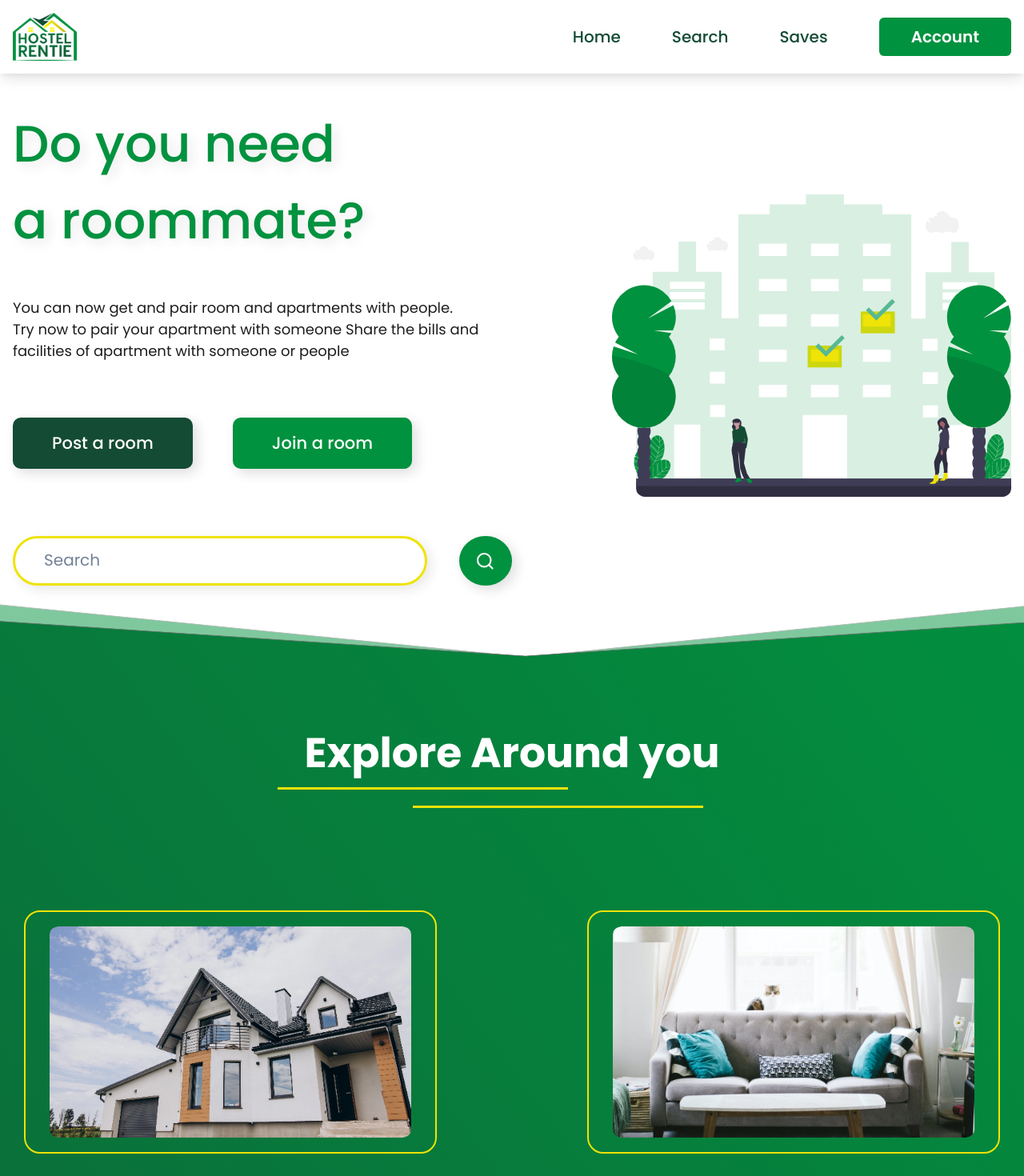
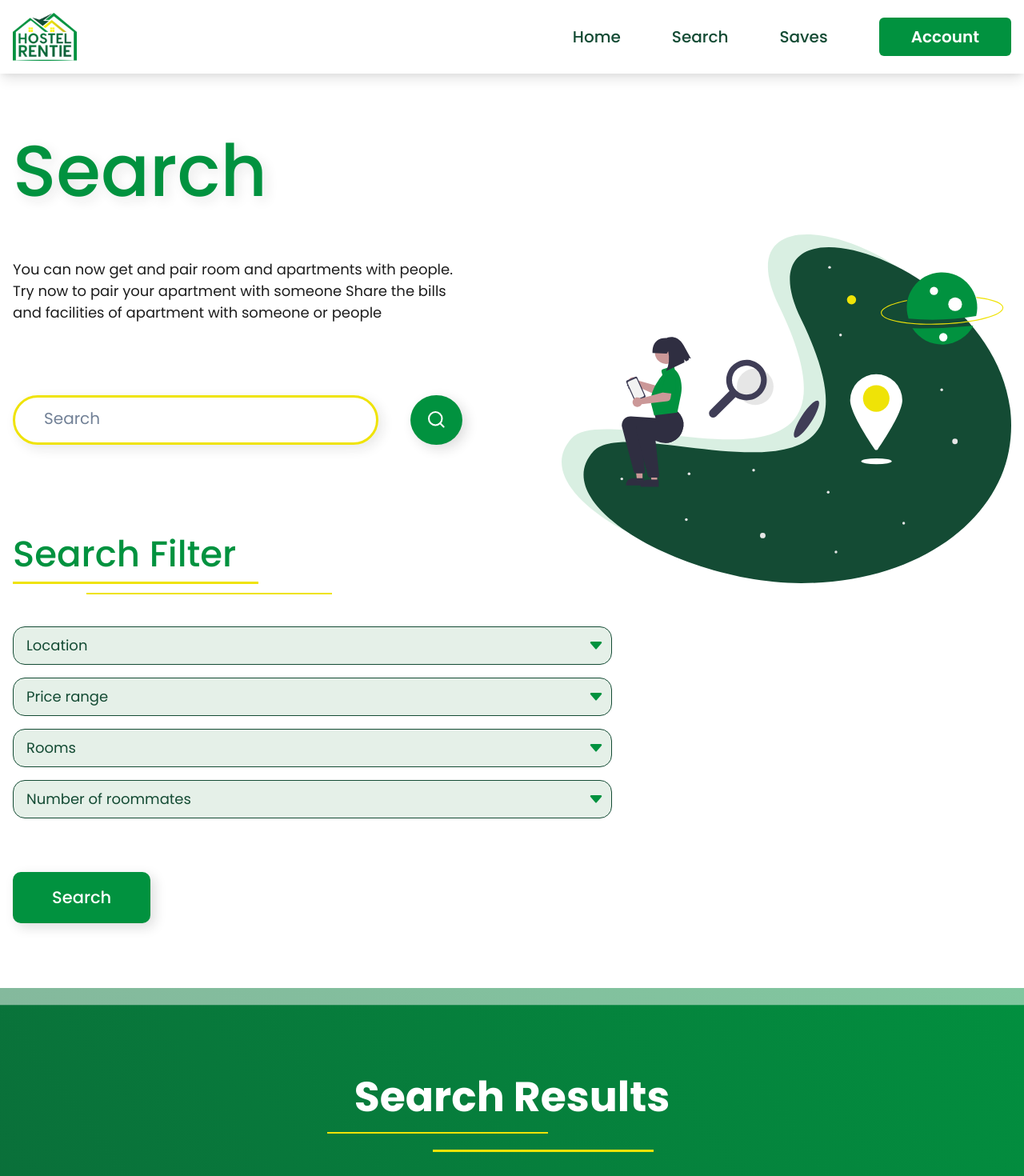
Before and after one commit to Kennyking100/hostel-rentie-v2, a React (Create React App) app: page / in a window 1280 px wide. Shown: the top 1470 px of the page at 80% size. Built offline with nearby package versions, Linux system fonts and the light colour scheme.

Commit message:
added search page

```diff
--- a/src/App.tsx
+++ b/src/App.tsx
@@ -1,10 +1,12 @@
 import React from "react";
 import HomePage from "./components/Home";
+import SearchPage from "./components/Search";
 
 function App() {
   return (
     <>
-      <HomePage />
+      {/* <HomePage /> */}
+      <SearchPage />
     </>
   );
 }
--- a/src/components/Home/Hero/Hero.tsx
+++ b/src/components/Home/Hero/Hero.tsx
@@ -22,12 +22,7 @@ const Hero = () => {
         xl: "container.xl",
       }}
     >
-      <Flex
-        justifyContent={"space-between"}
-        pt={10}
-        mb={"1rem"}
-        alignItems="center"
-      >
+      <Flex justifyContent={"space-between"} mb={"1rem"} alignItems="center">
         <Box width={{ base: "100%", lg: "50%" }}>
           <Box
             textColor={"GreenLight"}
--- a/src/components/NavBar.tsx
+++ b/src/components/NavBar.tsx
@@ -13,7 +13,7 @@ import Hamburger from "./helpers/Hamburger";
 
 const NavBar = () => {
   return (
-    <Box boxShadow="lg" h={"navBarHeight"}>
+    <Box boxShadow="lg" h={"navBarHeight"} mb="3.375rem">
       <Container
         maxW={{
           base: "container.sm",
--- /dev/null
+++ b/src/components/Search/SearchFilter.tsx
@@ -0,0 +1,112 @@
+import { Box, Heading, Select } from "@chakra-ui/react";
+import React from "react";
+import Btn from "../helpers/Btn";
+import { BsFillCaretDownFill } from "react-icons/bs";
+
+const SearchFilter = () => {
+  return (
+    <Box w="60%">
+      <Heading
+        fontWeight={"medium"}
+        color="GreenLight"
+        fontSize="2.8125rem"
+        position="relative"
+        maxW={"max-content"}
+        mb="3.5rem"
+        lineHeight={"4.25rem"}
+      >
+        Search Filter
+        <Box
+          position="absolute"
+          height={"2.5px"}
+          width={"110%"}
+          backgroundColor={"#EFE307"}
+        />
+        <Box
+          position="absolute"
+          height={"2.5px"}
+          width={"110%"}
+          backgroundColor={"#EFE307"}
+          mr={"20px"}
+          bottom="-1rem"
+          right={"-50%"}
+        />
+      </Heading>
+      <Select
+        placeholder="Location"
+        icon={<BsFillCaretDownFill />}
+        bg="GreenLighter"
+        borderColor={"GreenDark"}
+        iconColor="GreenLight"
+        borderRadius="15px"
+        textColor={"GreenDark"}
+        mb="1rem"
+        size={"lg"}
+      >
+        <option value="option1">Option 1</option>
+        <option value="option2">Option 2</option>
+        <option value="option3">Option 3</option>
+      </Select>
+      <Select
+        placeholder="Price range"
+        icon={<BsFillCaretDownFill />}
+        bg="GreenLighter"
+        borderColor={"GreenDark"}
+        iconColor="GreenLight"
+        borderRadius="15px"
+        textColor={"GreenDark"}
+        mb="1rem"
+        size={"lg"}
+      >
+        <option value="option1">Option 1</option>
+        <option value="option2">Option 2</option>
+        <option value="option3">Option 3</option>
+      </Select>
+      <Select
+        placeholder="Rooms"
+        icon={<BsFillCaretDownFill />}
+        bg="GreenLighter"
+        borderColor={"GreenDark"}
+        iconColor="GreenLight"
+        borderRadius="15px"
+        textColor={"GreenDark"}
+        mb="1rem"
+        size={"lg"}
+      >
+        <option value="option1">Option 1</option>
+        <option value="option2">Option 2</option>
+        <option value="option3">Option 3</option>
+      </Select>
+      <Select
+        placeholder="Number of roommates"
+        icon={<BsFillCaretDownFill />}
+        bg="GreenLighter"
+        borderColor={"GreenDark"}
+        iconColor="GreenLight"
+        borderRadius="15px"
+        textColor={"GreenDark"}
+        mb="1rem"
+        size={"lg"}
+      >
+        <option value="option1">Option 1</option>
+        <option value="option2">Option 2</option>
+        <option value="option3">Option 3</option>
+      </Select>
+
+      <Btn
+        width={{ base: "100%", sm: "max-content" }}
+        bg="GreenLight"
+        color={"white"}
+        fontSize={"1.3125rem"}
+        _hover={{
+          background: "Hover.GreenLight",
+        }}
+        mt="3.1875rem"
+      >
+        Search
+      </Btn>
+    </Box>
+  );
+};
+
+export default SearchFilter;
--- /dev/null
+++ b/src/components/Search/SearchHero.tsx
@@ -0,0 +1,39 @@
+import { Box, Flex, Heading, Image, Text } from "@chakra-ui/react";
+import React from "react";
+import SearchBtn from "../helpers/SearchBtn";
+import SearchHeroImage from "../../assets/home/search-hero-image.svg";
+
+const SearchHero = () => {
+  return (
+    <Flex mb="5.625rem" justifyContent={"space-between"} alignItems="center">
+      <Box w={"45%"}>
+        <Heading
+          fontSize={"5.625rem"}
+          textShadow="5px 5px 15px #1D1D1D1A"
+          color={"GreenLight"}
+          fontWeight="medium"
+        >
+          Search
+        </Heading>
+        <Text mt="3.4375rem" mb="5.625rem" color={"Grey1D"} fontSize="1.125rem">
+          You can now get and pair room and apartments with people. Try now to
+          pair your apartment with someone Share the bills and facilities of
+          apartment with someone or people
+        </Text>
+        <SearchBtn />
+      </Box>
+      <Box w={"45%"} h="423px" position="relative">
+        <Image
+          src={SearchHeroImage}
+          position="absolute"
+          left={0}
+          w="full"
+          objectFit="cover"
+          bottom={"-10rem"}
+        />
+      </Box>
+    </Flex>
+  );
+};
+
+export default SearchHero;
--- /dev/null
+++ b/src/components/Search/SearchResult.tsx
@@ -0,0 +1,104 @@
+import { Box, Container, Grid, Heading, Image } from "@chakra-ui/react";
+import React from "react";
+import ExploreCard from "../Home/Explore/ExploreCard";
+import Hostel1 from "../../assets/home/hostel-image1.png";
+import Hostel2 from "../../assets/home/hostel-image2.png";
+import Hostel3 from "../../assets/home/hostel-image3.png";
+import Hostel4 from "../../assets/home/hostel-image4.png";
+import bgImg2 from "../../assets/search/search-bg-image.svg";
+
+const SearchResult = () => {
+  return (
+    <Container
+      maxW={{
+        base: "100%",
+        "2xl": "container.xl",
+      }}
+      p={0}
+      mt="5.0625rem"
+    >
+      <Box
+        position="relative"
+        pt="6.5625rem"
+        pb={{ base: "40rem", lg: "17rem" }}
+      >
+        <Image
+          src={bgImg2}
+          position="absolute"
+          top={"0"}
+          zIndex={"-1"}
+          h="full"
+          w={"full"}
+          objectFit={"cover"}
+        />
+        <Container
+          maxW={{
+            base: "container.sm",
+            md: "container.md",
+            lg: "container.lg",
+            xl: "container.xl",
+          }}
+        >
+          <Heading
+            fontWeight={"bold"}
+            color="white"
+            fontSize={{ base: "2rem", md: "3.25rem" }}
+            textAlign="center"
+            position="relative"
+            maxW={"max-content"}
+            m={"auto"}
+            mt={{ base: "3rem", lg: "auto" }}
+          >
+            Search Results
+            <Box
+              position="absolute"
+              height={"2.5px"}
+              width={"70%"}
+              backgroundColor={"#EFE307"}
+              ml={"-34px"}
+              bottom="-15px"
+            />
+            <Box
+              position="absolute"
+              height={"2.5px"}
+              width={"70%"}
+              backgroundColor={"#EFE307"}
+              mr={"20px"}
+              bottom="-37.5px"
+              right={"0"}
+            />
+          </Heading>
+          <Grid
+            templateColumns={{ base: "1fr", lg: "1fr 1fr" }}
+            columnGap={"10rem"}
+            rowGap={{ base: "7rem", md: "10rem" }}
+            mt="10.375rem"
+          >
+            <ExploreCard
+              name="Queens Hostel"
+              price="N 138,000"
+              imgSrc={Hostel1}
+            />
+            <ExploreCard
+              name="Amore Hostel"
+              price="N 175,000"
+              imgSrc={Hostel2}
+            />
+            <ExploreCard
+              name="Chidi House"
+              price="N 205,000"
+              imgSrc={Hostel3}
+            />
+            <ExploreCard
+              name="Villa Homes"
+              price="N 300,000"
+              imgSrc={Hostel4}
+            />
+          </Grid>
+        </Container>
+      </Box>
+    </Container>
+  );
+};
+
+export default SearchResult;
--- a/src/components/Search/index.tsx
+++ b/src/components/Search/index.tsx
@@ -1,10 +1,37 @@
+import {
+  Box,
+  Container,
+  Flex,
+  Heading,
+  Image,
+  Select,
+  Text,
+} from "@chakra-ui/react";
 import React from "react";
+import SearchBtn from "../helpers/SearchBtn";
 import Layout from "../Layout";
+import Btn from "../helpers/Btn";
+import Newsletter from "../Home/Newsletter";
+import SearchResult from "./SearchResult";
+import SearchHero from "./SearchHero";
+import SearchFilter from "./SearchFilter";
 
 const SearchPage = () => {
   return (
     <Layout>
-      <div>gi</div>
+      <Container
+        maxW={{
+          base: "container.sm",
+          md: "container.md",
+          lg: "container.lg",
+          xl: "container.xl",
+        }}
+      >
+        <SearchHero />
+        <SearchFilter />
+      </Container>
+      <SearchResult />
+      <Newsletter />
     </Layout>
   );
 };
--- /dev/null
+++ b/src/components/helpers/SearchBtn.tsx
@@ -0,0 +1,35 @@
+import { Center, Flex, Image, Input } from "@chakra-ui/react";
+import React from "react";
+import SearchIcon from "../../assets/home/search-icon.svg";
+
+const SearchBtn = () => {
+  return (
+    <Flex gap={10} alignItems="center" mt="84px" height={"62px"}>
+      <Input
+        placeholder="Search"
+        border={`3px solid`}
+        borderRadius="35px"
+        borderColor={"YellowLight"}
+        textColor="GreenDarker"
+        height="full"
+        boxShadow="5px 5px 15px #1D1D1D1A"
+        _placeholder={{ fontSize: "20px", paddingLeft: "20px" }}
+      />
+      <Center
+        borderRadius={"100%"}
+        bg="GreenLight"
+        width={"81px"}
+        height="full"
+        cursor={"pointer"}
+        boxShadow="5px 5px 15px #1D1D1D26"
+        _hover={{
+          background: "Hover.GreenLight",
+        }}
+      >
+        <Image src={SearchIcon} width={"21px"} height={"21px"} />
+      </Center>
+    </Flex>
+  );
+};
+
+export default SearchBtn;
```
Also changed, not shown: src/assets/home/search-hero-image.svg (added), src/assets/search/search-bg-image.svg (added).
